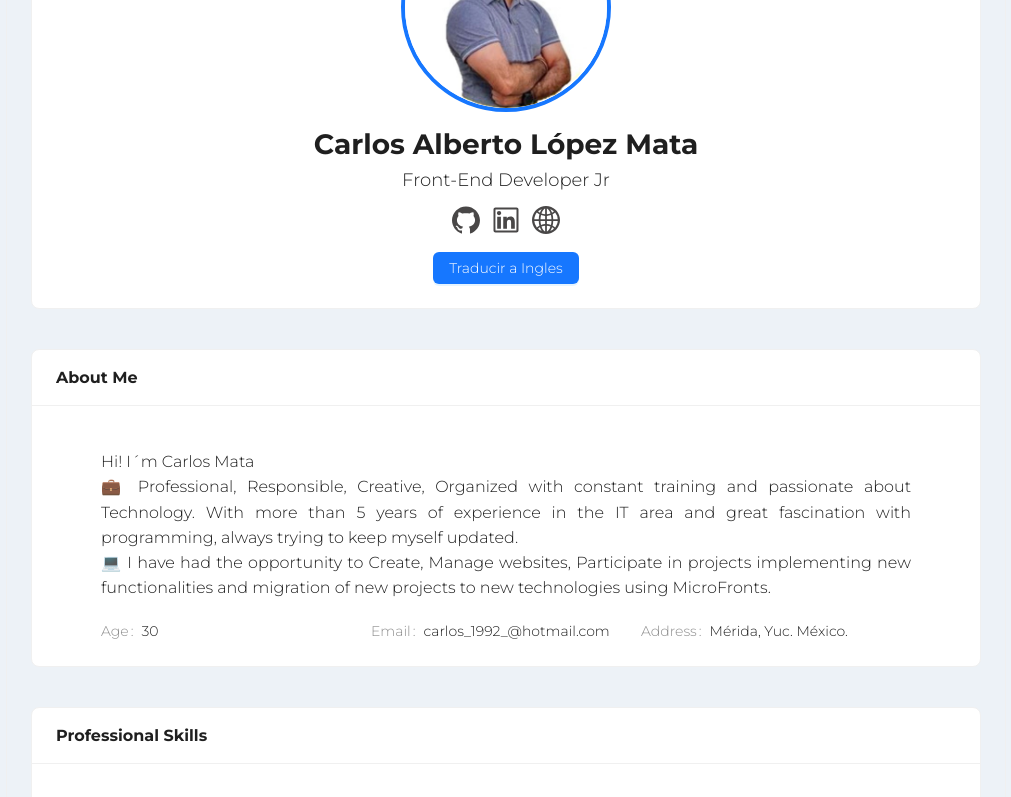
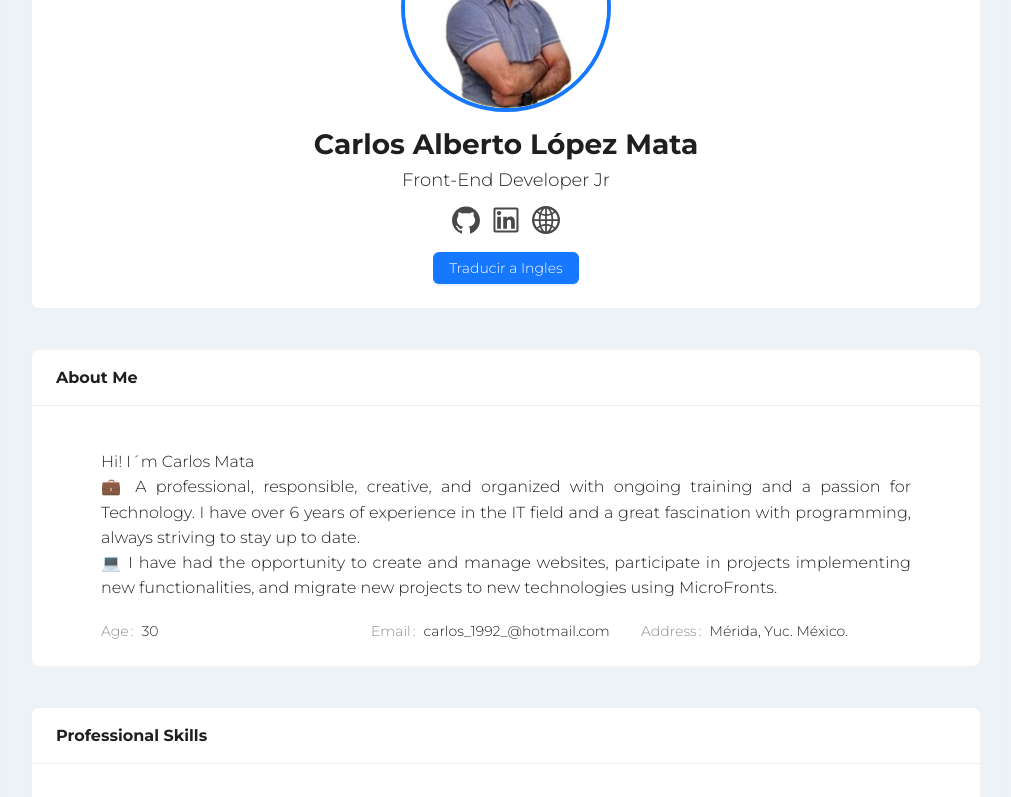
Before and after one commit to CarlozMata/cv_carlozmata_reactjs_typescript, a React (Create React App) app: page / in a window 1280 px wide. Shown: the part 417-1214 px from the top of the page, without its empty margins (134-1145 px from the left). Built offline with nearby package versions, Linux system fonts and the light colour scheme.

Commit message:
update lang english

```diff
--- a/src/lang/i18n.js
+++ b/src/lang/i18n.js
@@ -237,8 +237,8 @@ i18n
             title: "About Me",
             info: {
               firstParagraph: "Hi! I´m Carlos Mata",
-              secondParagraph:"💼 Professional, Responsible, Creative, Organized with constant training and passionate about Technology. With more than 5 years of experience in the IT area and great fascination with programming, always trying to keep myself updated.",
-              thirdParagraph:"💻 I have had the opportunity to Create, Manage websites, Participate in projects implementing new functionalities and migration of new projects to new technologies using MicroFronts.",
+              secondParagraph:"💼 A professional, responsible, creative, and organized with ongoing training and a passion for Technology. I have over 6 years of experience in the IT field and a great fascination with programming, always striving to stay up to date.",
+              thirdParagraph:"💻 I have had the opportunity to create and manage websites, participate in projects implementing new functionalities, and migrate new projects to new technologies using MicroFronts.",
               Age: "Age",
               Email: "Email",
               Address: "Address",
```
